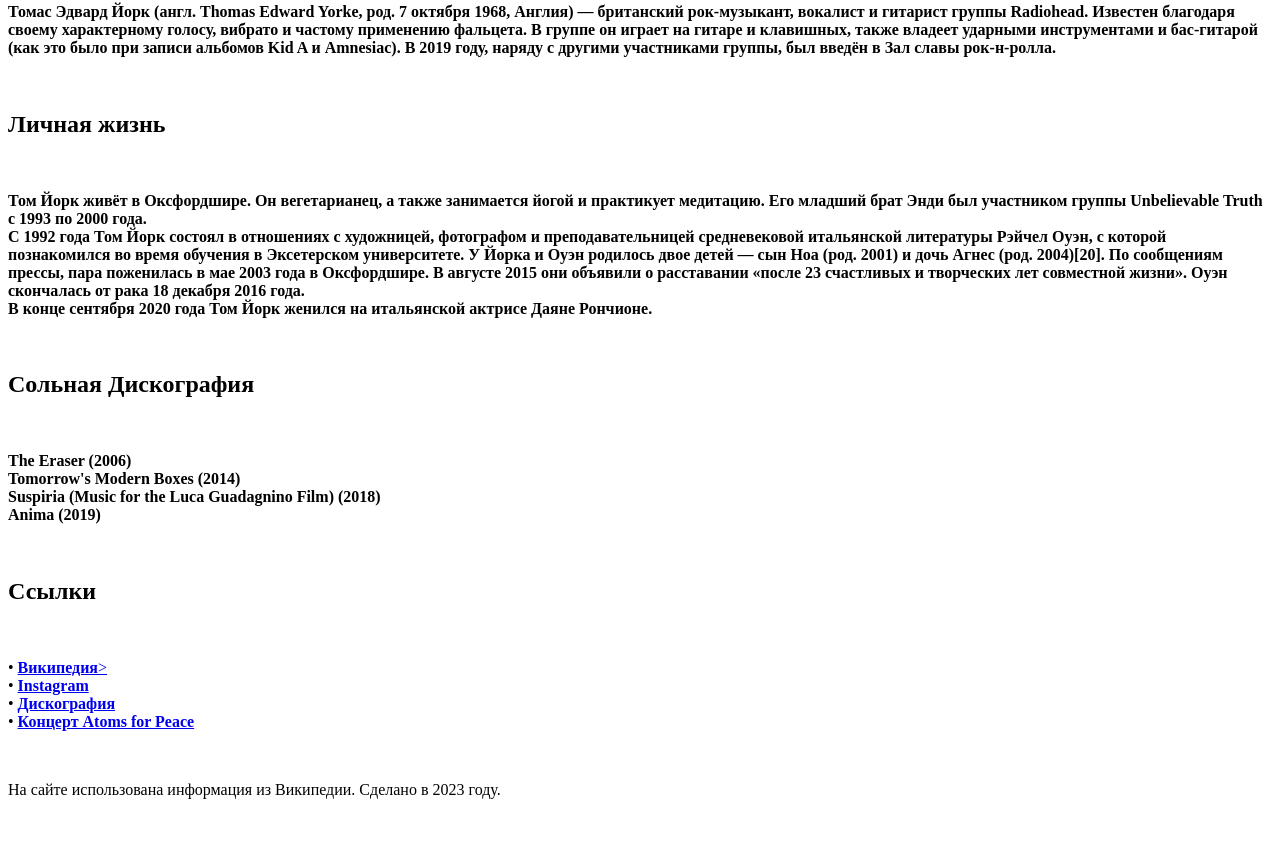
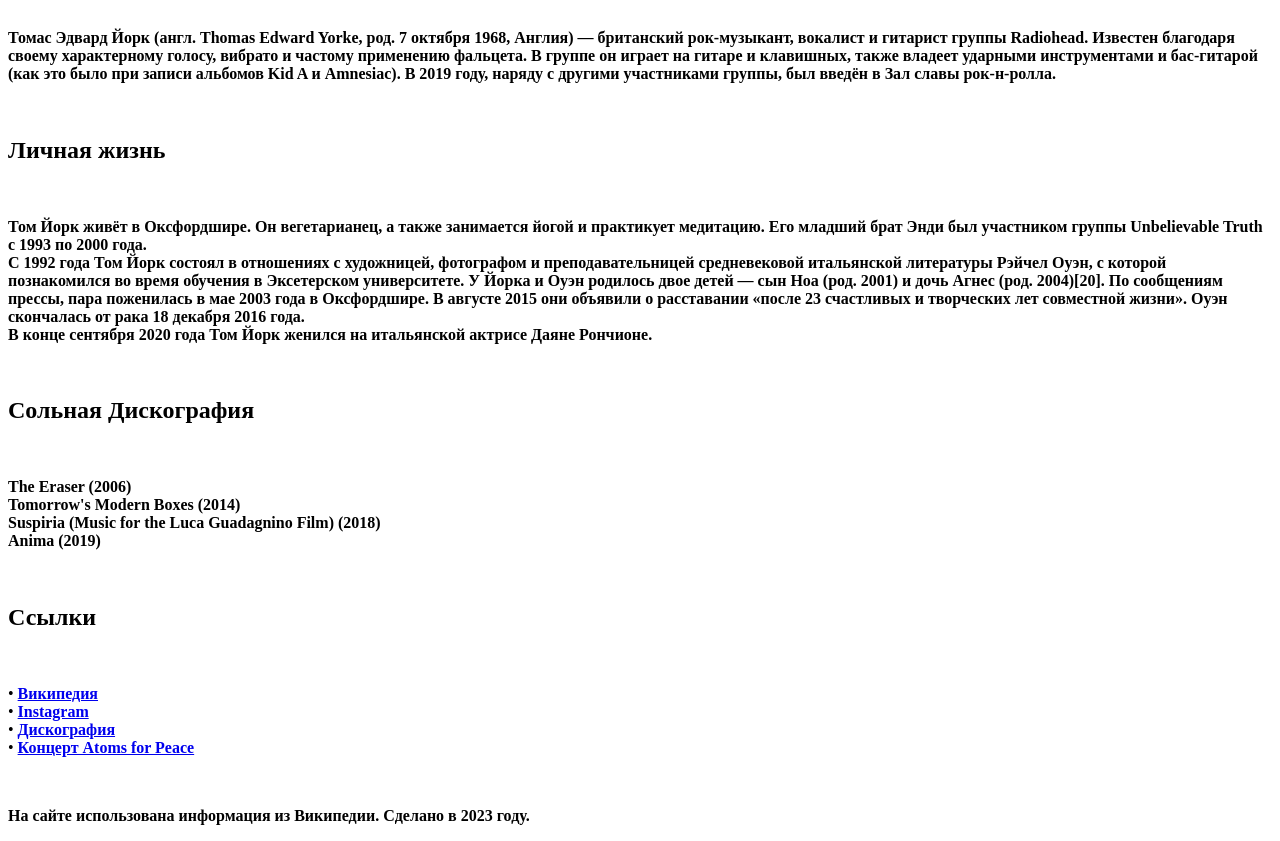
Before and after one commit to MrStixx/DAO, a plain HTML site: page 1_practise/index.html in a window 1280 px wide. Shown: the part 940-1781 px from the top of the page. Before the commit the page ends 1755 px from the top, so only its background shows below. Drawn offline with Linux system fonts and the light colour scheme.

Commit message:
Исправил ошибки

```diff
--- a/1_practise/index.html
+++ b/1_practise/index.html
@@ -7,6 +7,7 @@
     <title>Thom York</title>
 </head>
 <body>
+    <br>
     <h1>Том Йорк</h1>
     <br>
     <img src="images/thom-york.jpg" height="600" width="900">
@@ -14,7 +15,7 @@
     <br>
     <p>&bull; <a href="#biography"><strong><u>Биография</u></strong></a>
         <br>&bull; <a href="#private-life"><strong>Личная жизнь</strong></a>
-        <br>&bull; <a href="#solo-discs"><strong>Сольная Дискография</strong></a>
+        <br>&bull; <a href="#solo-discs"><strong>Сольная дискография</strong></a>
         <br>&bull; <a href="#sources"><strong>Ссылки</strong></a>
     <p>
     <br>
@@ -39,12 +40,12 @@
     <br>
     <h2 id="#sources">Ссылки</h2>
     <br>
-    <p>&bull; <a href="https://ru.wikipedia.org/wiki/%D0%99%D0%BE%D1%80%D0%BA,_%D0%A2%D0%BE%D0%BC" target="_blank"><strong>Википедия</strong>></a>
+    <p>&bull; <a href="https://ru.wikipedia.org/wiki/%D0%99%D0%BE%D1%80%D0%BA,_%D0%A2%D0%BE%D0%BC" target="_blank"><strong>Википедия</strong></a>
         <br>&bull; <a href="https://www.instagram.com/thomyorke/" target="_blank"><strong>Instagram</strong></a>
         <br>&bull; <a href="https://www.discogs.com/artist/4854" target="_blank"><strong>Дискография</strong></a>
         <br>&bull; <a href="https://www.youtube.com/watch?v=9CjzVdZcnh0&t=1461s" target="_blank"><strong>Концерт Atoms for Peace</strong></a>
     </p>
     <br>
-    <p>На сайте использована информация из Википедии. Сделано в 2023 году.</p>
+    <p><strong>На сайте использована информация из Википедии. Сделано в 2023 году.</strong></p>
 </body>
 </html>
```
